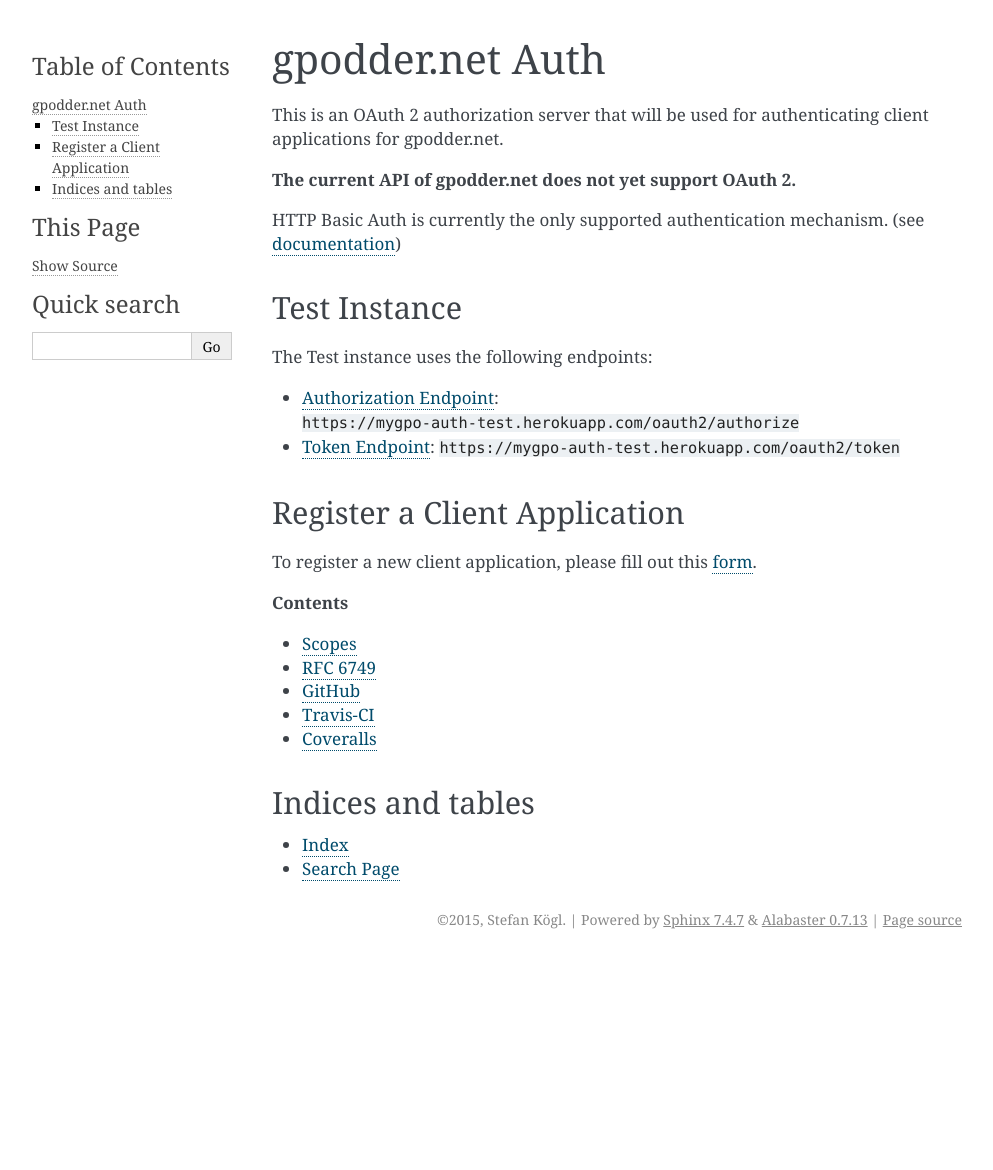
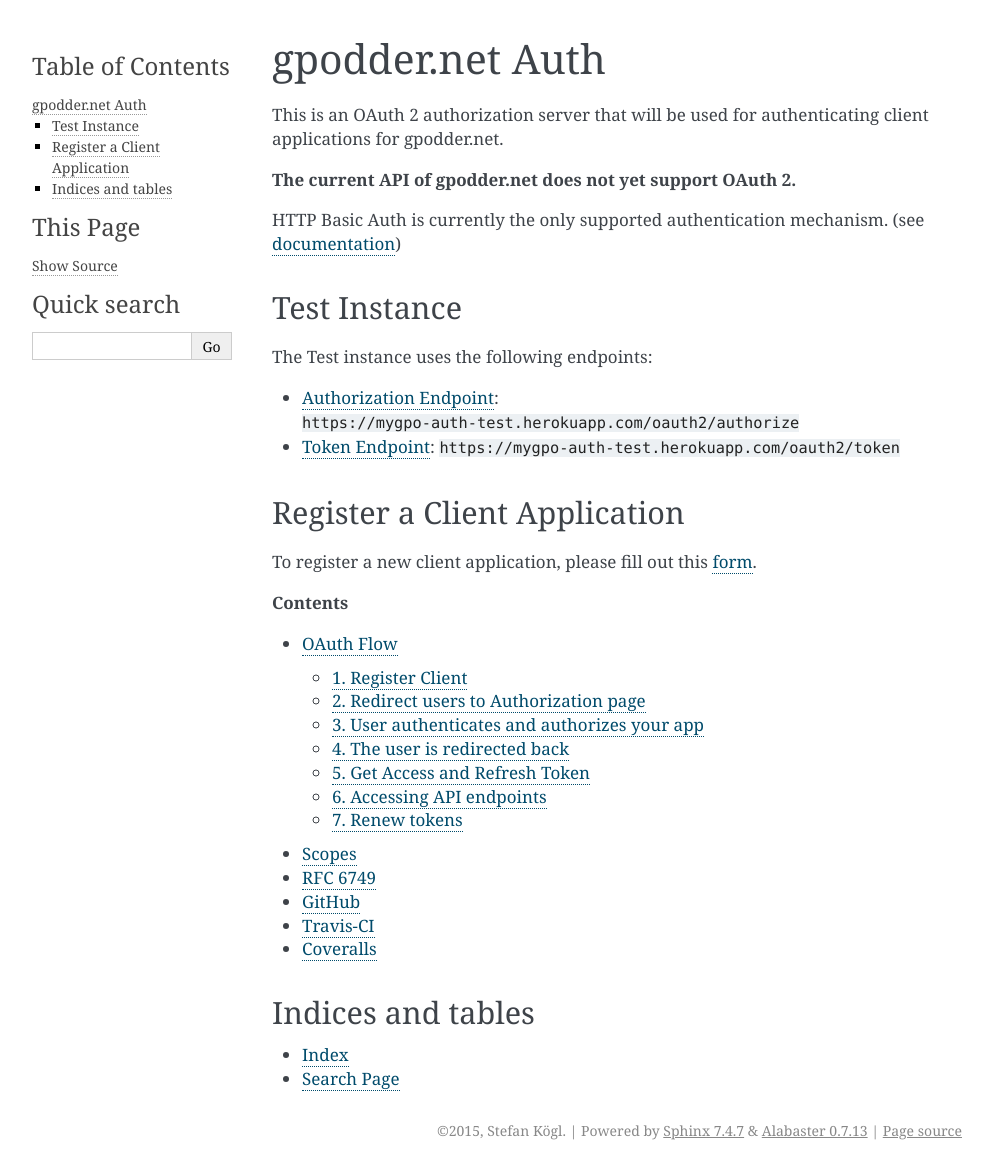
Before and after one commit to gpodder/mygpo-auth, a Sphinx documentation site: the page built from doc/index.rst, in a window 1280 px wide. Shown: the whole page, without its empty margins (148-1141 px from the left). Built offline with Sphinx 7.4.7, drawn with Linux system fonts in a browser that asks for light colours; before the commit the page ends 959 px from its top, so only the background shows below that; some of the changed lines change nothing that is shown.

Commit message:
Document OAuth flow

```diff
--- a/doc/index.rst
+++ b/doc/index.rst
@@ -38,6 +38,7 @@
 .. toctree::
    :maxdepth: 2
 
+   oauth-flow
    scopes
    RFC 6749 <http://tools.ietf.org/html/rfc6749>
    GitHub <https://github.com/gpodder/mygpo-auth>
--- /dev/null
+++ b/doc/oauth-flow.rst
@@ -0,0 +1,126 @@
+OAuth Flow
+==========
+
+
+1. Register Client
+------------------
+
+Register your client using this `form <http://goo.gl/forms/jh22QND9y3>`_. You
+will receive a client ID and a client secret.
+
+
+2. Redirect users to Authorization page
+---------------------------------------
+
+Redirect your users to the gpodder.net authorization page at
+
+    https://mygpo-auth-test.herokuapp.com/oauth2/authorize
+
+with the following query parameters
+
+================ ==============================================================
+Name             Description
+================ ==============================================================
+``client_id``    The client ID you received when registering your app (see step
+                 1).
+``redirect_uri`` The URL to which the user should be redirected after
+                 authorization.
+``scope``        A space-delimited set of :doc:`scopes` which the app requests.
+``state``        An unguessable random string. It is used to protect against
+                 cross-site request forgery attacks.
+================ ==============================================================
+
+
+3. User authenticates and authorizes your app
+---------------------------------------------
+
+Not implemented yet.
+
+
+4. The user is redirected back
+------------------------------
+
+After successful authorization the user is redirected to the URL that was
+specified during registration of the app (step 1).
+
+To the URL the following query parameters will be appended.
+
+============ ==================================================================
+Name         Description
+============ ==================================================================
+``code``     The authorization code that you can exchange for an access token
+``state``    The state parameter of the previous request. If this does not
+             match, the request did not originate from gpodder.net and should
+             not be processed.
+============ ==================================================================
+
+
+5. Get Access and Refresh Token
+-------------------------------
+
+You can now request an access and refresh token that can be used to access the
+gpodder.net API.
+
+To retrieve the tokens, issue a ``POST`` request to
+
+    https://mygpo-auth-test.herokuapp.com/oauth2/token
+
+with `HTTP Basic Authentication <http://tools.ietf.org/html/rfc2617>`_, using
+the client ID as username and the client secret as password.
+
+The request should contain the following parameters using the
+``application/x-www-form-urlencoded`` format in the body.
+
+============== ==================================================================
+Name           Description
+============== ==================================================================
+``grant_type`` The string ``authorization_code``, indicating that an
+               authorization code (from step 4) is exchanged for tokens
+``code``       The ``code`` value from the redirect
+``client_id``  The client ID you received when registering your app (see step
+               1).
+============== ==================================================================
+
+The request should include an ``Accept: application/json`` header.
+
+The response will then contain JSON data with ``access_token`` and
+``refresh_token`` attributes, containing the respective tokens.
+
+The ``scope`` attribute contains the list of granted scopes.
+
+.. code:: json
+
+     {
+       "access_token": "2YotnFZFEjr1zCsicMWpAA",
+       "token_type": "bearer",
+       "expires_in": 3600,
+       "refresh_token": "tGzv3JOkF0XG5Qx2TlKWIA",
+       "scope": " "
+     }
+
+
+6. Accessing API endpoints
+--------------------------
+
+Not implemented yet
+
+
+7. Renew tokens
+---------------
+
+The access token has a relatively short expiration time. When the token is
+expired it can be refreshed from the token endpoint using the refresh token.
+
+This request is similar to step 5 with the following exceptions. It should
+contain the following parameters using the
+``application/x-www-form-urlencoded`` format in the body.
+
+================= =============================================================
+Name              Description
+================= =============================================================
+``grant_type``    The string ``refresh_token``, indicating that a refresh token
+                  is used to retrieve new tokens
+``refresh_token`` The refresh_token (from step 5).
+``client_id``     The client ID you received when registering your app (see
+                  step 1).
+================= =============================================================
```
